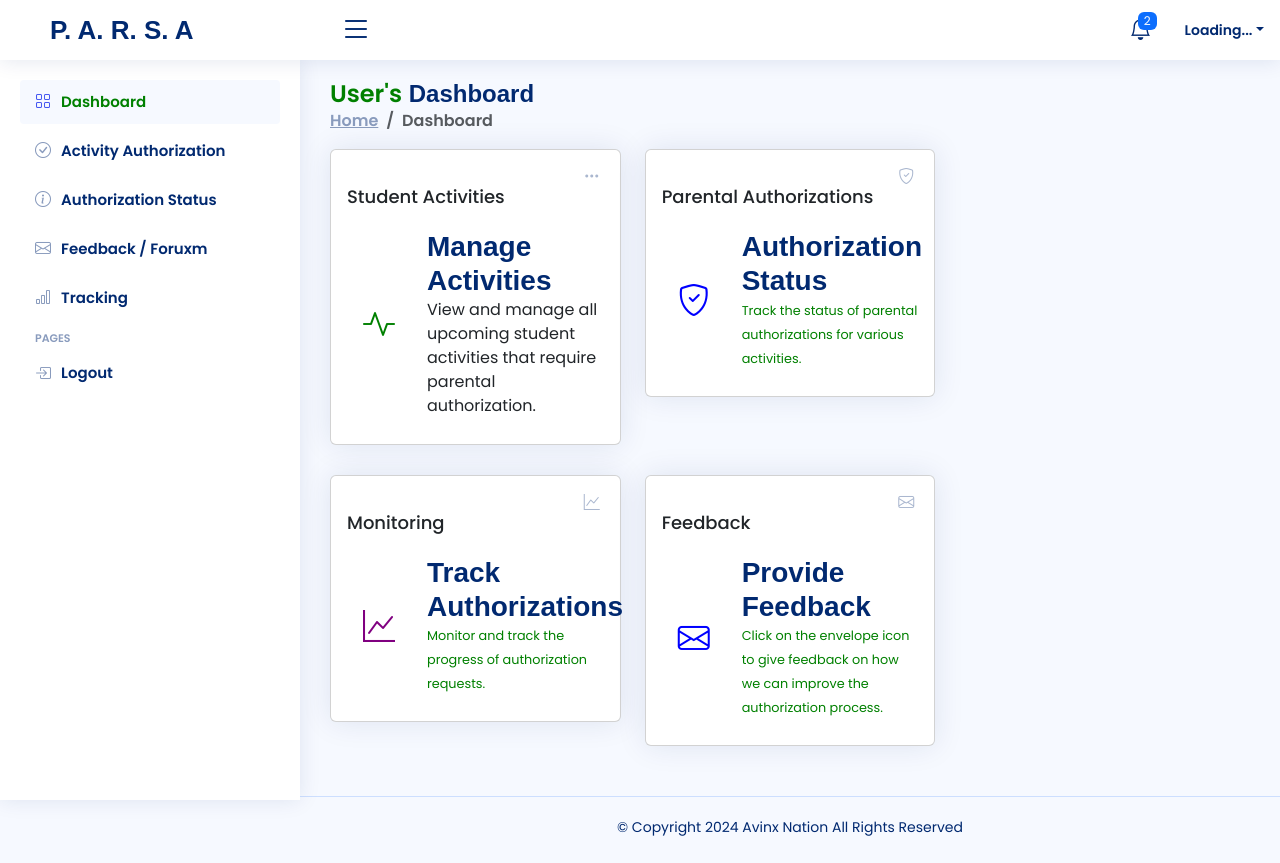
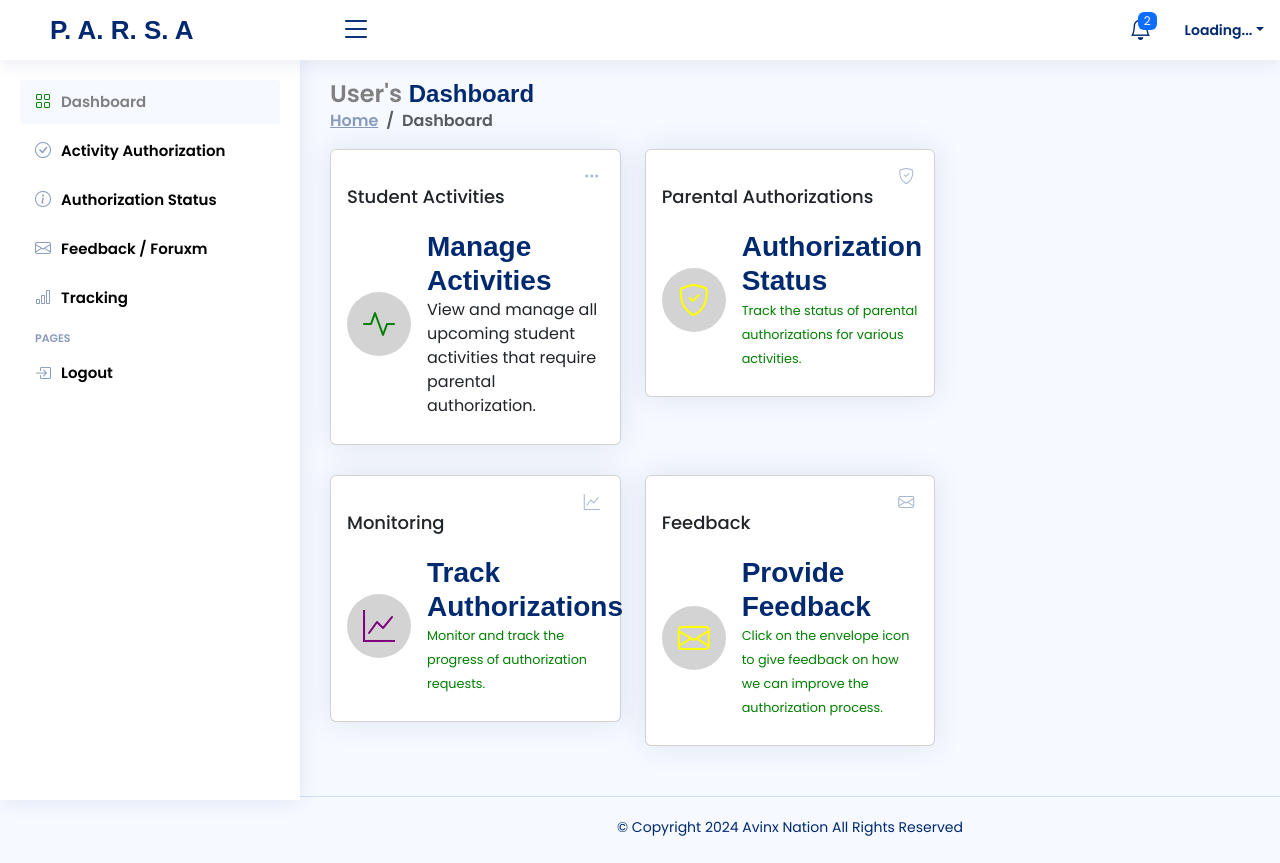
Before and after one commit to 56radius/P.A.R.S.A, a React (Create React App) app: page /dashboard in a window 1280 px wide. Built offline with nearby package versions, Linux system fonts and the light colour scheme; no server answers.

Commit message:
Changing color

```diff
--- a/src/components/Dashboard/DashboardScreen.js
+++ b/src/components/Dashboard/DashboardScreen.js
@@ -30,8 +30,7 @@ function DashboardScreen() {
       <main id="main" className="main">
         <div className="pagetitle">
           <h1>
-            {" "}
-            <span style={{ color: "green" }}>User's</span> Dashboard{" "}
+            <span style={{ color: "gray" }}>User's</span> Dashboard
           </h1>
           <nav>
             <ol className="breadcrumb">
@@ -47,6 +46,7 @@ function DashboardScreen() {
           <div className="row">
             <div className="col-lg-8">
               <div className="row">
+                {/* Activity Card */}
                 <div className="col-xxl-4 col-md-6">
                   <div className="card info-card activity-card">
                     <div className="filter">
@@ -78,13 +78,20 @@ function DashboardScreen() {
                     <div className="card-body">
                       <h5 className="card-title">Student Activities</h5>
                       <div className="d-flex align-items-center">
-                        <div className="card-icon rounded-circle d-flex align-items-center justify-content-center">
-                          <i style={{ color: "green" }} className="bi bi-activity"></i>
+                        <div
+                          className="card-icon rounded-circle d-flex align-items-center justify-content-center"
+                          style={{ backgroundColor: "lightgray" }}
+                        >
+                          <i
+                            style={{ color: "green" }}
+                            className="bi bi-activity"
+                          ></i>
                         </div>
                         <div className="ps-3">
                           <h6>Manage Activities</h6>
                           <span>
-                            View and manage all upcoming student activities that require parental authorization.
+                            View and manage all upcoming student activities that
+                            require parental authorization.
                           </span>
                         </div>
                       </div>
@@ -92,6 +99,7 @@ function DashboardScreen() {
                   </div>
                 </div>
 
+                {/* Authorization Card */}
                 <div className="col-xxl-4 col-md-6">
                   <div className="card info-card authorization-card">
                     <div className="filter">
@@ -123,13 +131,20 @@ function DashboardScreen() {
                     <div className="card-body">
                       <h5 className="card-title">Parental Authorizations</h5>
                       <div className="d-flex align-items-center">
-                        <div className="card-icon rounded-circle d-flex align-items-center justify-content-center">
-                          <i style={{ color: "blue" }} className="bi bi-shield-check"></i>
+                        <div
+                          className="card-icon rounded-circle d-flex align-items-center justify-content-center"
+                          style={{ backgroundColor: "lightgray" }}
+                        >
+                          <i
+                            style={{ color: "yellow" }}
+                            className="bi bi-shield-check"
+                          ></i>
                         </div>
                         <div className="ps-3">
                           <h6>Authorization Status</h6>
                           <span style={{ color: "green", fontSize: "80%" }}>
-                            Track the status of parental authorizations for various activities.
+                            Track the status of parental authorizations for
+                            various activities.
                           </span>
                         </div>
                       </div>
@@ -169,13 +184,20 @@ function DashboardScreen() {
                     <div className="card-body">
                       <h5 className="card-title">Monitoring</h5>
                       <div className="d-flex align-items-center">
-                        <div className="card-icon rounded-circle d-flex align-items-center justify-content-center">
-                          <i style={{ color: "purple" }} className="bi bi-graph-up"></i>
+                        <div
+                          className="card-icon rounded-circle d-flex align-items-center justify-content-center"
+                          style={{ backgroundColor: "lightgray" }}
+                        >
+                          <i
+                            style={{ color: "purple" }}
+                            className="bi bi-graph-up"
+                          ></i>
                         </div>
                         <div className="ps-3">
                           <h6>Track Authorizations</h6>
                           <span style={{ color: "green", fontSize: "80%" }}>
-                            Monitor and track the progress of authorization requests.
+                            Monitor and track the progress of authorization
+                            requests.
                           </span>
                         </div>
                       </div>
@@ -215,13 +237,20 @@ function DashboardScreen() {
                     <div className="card-body">
                       <h5 className="card-title">Feedback</h5>
                       <div className="d-flex align-items-center">
-                        <div className="card-icon rounded-circle d-flex align-items-center justify-content-center">
-                          <i style={{ color: "blue" }} className="bi bi-envelope"></i>
+                        <div
+                          className="card-icon rounded-circle d-flex align-items-center justify-content-center"
+                          style={{ backgroundColor: "lightgray" }}
+                        >
+                          <i
+                            style={{ color: "yellow" }}
+                            className="bi bi-envelope"
+                          ></i>
                         </div>
                         <div className="ps-3">
                           <h6>Provide Feedback</h6>
                           <span style={{ color: "green", fontSize: "80%" }}>
-                            Click on the envelope icon to give feedback on how we can improve the authorization process.
+                            Click on the envelope icon to give feedback on how
+                            we can improve the authorization process.
                           </span>
                         </div>
                       </div>
--- a/src/components/Elements/Sidebar.js
+++ b/src/components/Elements/Sidebar.js
@@ -52,36 +52,36 @@ function Sidebar() {
         <ul className="sidebar-nav" id="sidebar-nav">
           <li className="nav-item">
             <a onClick={() => navigate("/dashboard")} className="nav-link">
-              <i className="bi bi-grid"></i>
-              <span style={{ color: "green" }}>Dashboard</span>
+              <i style={{ color: "green" }} className="bi bi-grid"></i>
+              <span style={{ color: "gray" }}>Dashboard</span>
             </a>
           </li>
 
           <li className="nav-item">
             <a onClick={() => navigate("/activity")} className="nav-link collapsed">
               <i className="bi bi-check-circle"></i>
-              <span>Activity Authorization</span>
+              <span style={{color: "black"}}>Activity Authorization</span>
             </a>
           </li>
 
           <li className="nav-item">
             <a onClick={() => navigate("/status")} className="nav-link collapsed">
               <i className="bi bi-info-circle"></i>
-              <span>Authorization Status</span>
+              <span style={{color: "black"}}>Authorization Status</span>
             </a>
           </li>
 
           <li className="nav-item">
             <a onClick={() => navigate("/forum")} className="nav-link collapsed">
               <i className="bi bi-envelope"></i>
-              <span>Feedback / Foruxm</span>
+              <span style={{color: "black"}}>Feedback / Foruxm</span>
             </a>
           </li>
 
           <li className="nav-item">
             <a onClick={() => navigate("/tracking")} className="nav-link collapsed">
               <i className="bi bi-bar-chart"></i>
-              <span>Tracking</span>
+              <span style={{color: "black"}}>Tracking</span>
             </a>
           </li>
 
@@ -91,7 +91,7 @@ function Sidebar() {
           <li className="nav-item">
             <a onClick={handleSignOut} className="nav-link collapsed">
               <i className="bi bi-box-arrow-in-right"></i>
-              <span>Logout</span>
+              <span style={{color: "black"}}>Logout</span>
             </a>
           </li>
         </ul>
--- a/src/components/LoginScreen.js
+++ b/src/components/LoginScreen.js
@@ -48,7 +48,7 @@ const LoginScreen = () => {
                   <i className="fas fa-lock"></i>
                   <input type="password" placeholder="Enter your password" required />
                 </div>
-                <div className="text"><a href="#">Forgot password?</a></div>
+                <div style={{fontWWeight: 'bold'}} className="text"><a href="#">Forgot password?</a></div>
                 <div className="button input-box">
                   <input type="submit" value="Submit" />
                 </div>
@@ -69,6 +69,10 @@ const LoginScreen = () => {
                   <input type="text" placeholder="Enter your email" required />
                 </div>
                 <div className="input-box">
+                  <i className="fas fa-envelope"></i>
+                  <input type="text" placeholder="Your Child's name" required />
+                </div>
+                <div className="input-box">
                   <i className="fas fa-lock"></i>
                   <input type="password" placeholder="Enter your password" required />
                 </div>
```
Also changed, not shown: src/assets/dashboard/assets/css/LoginScreen.css (+85 -51 lines).
